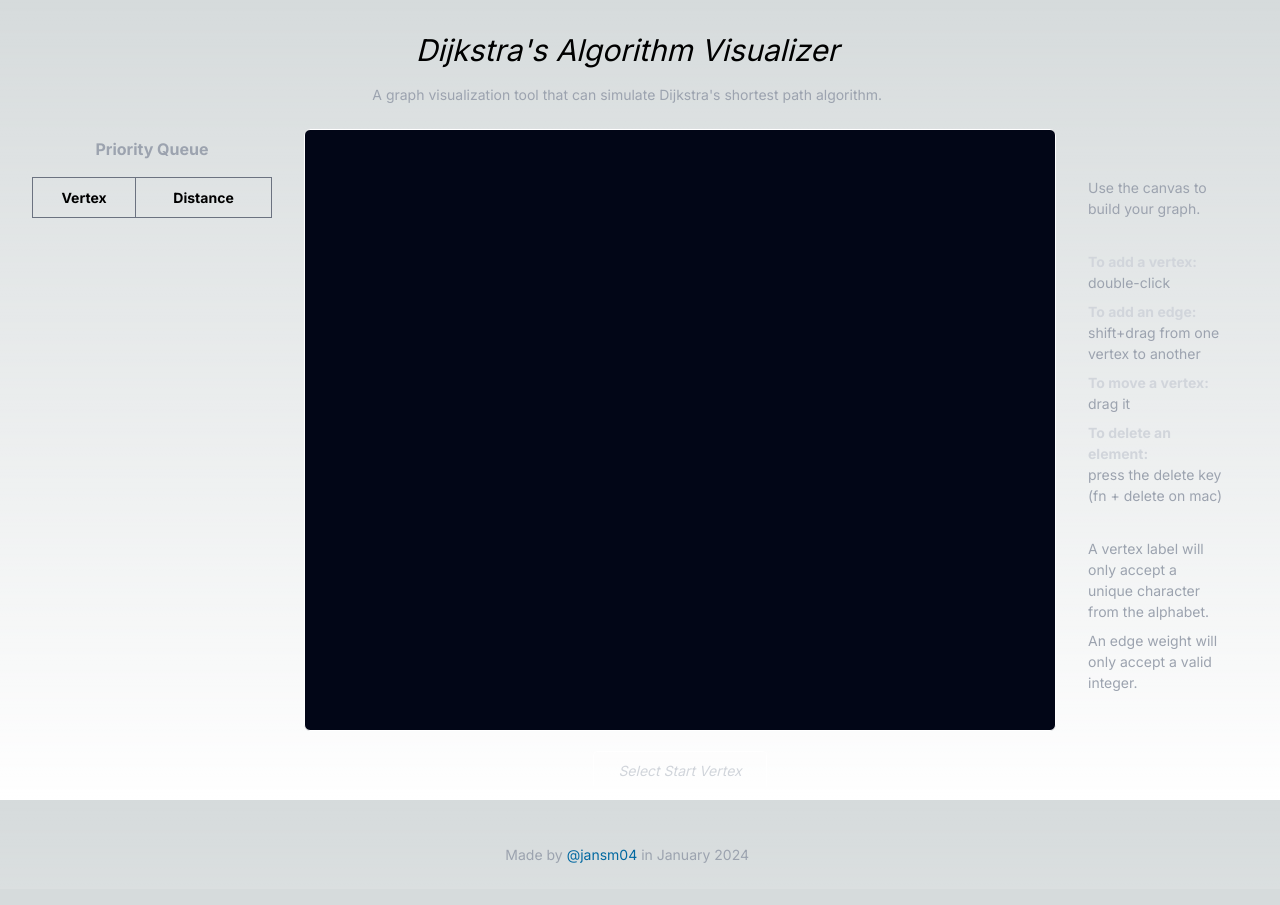
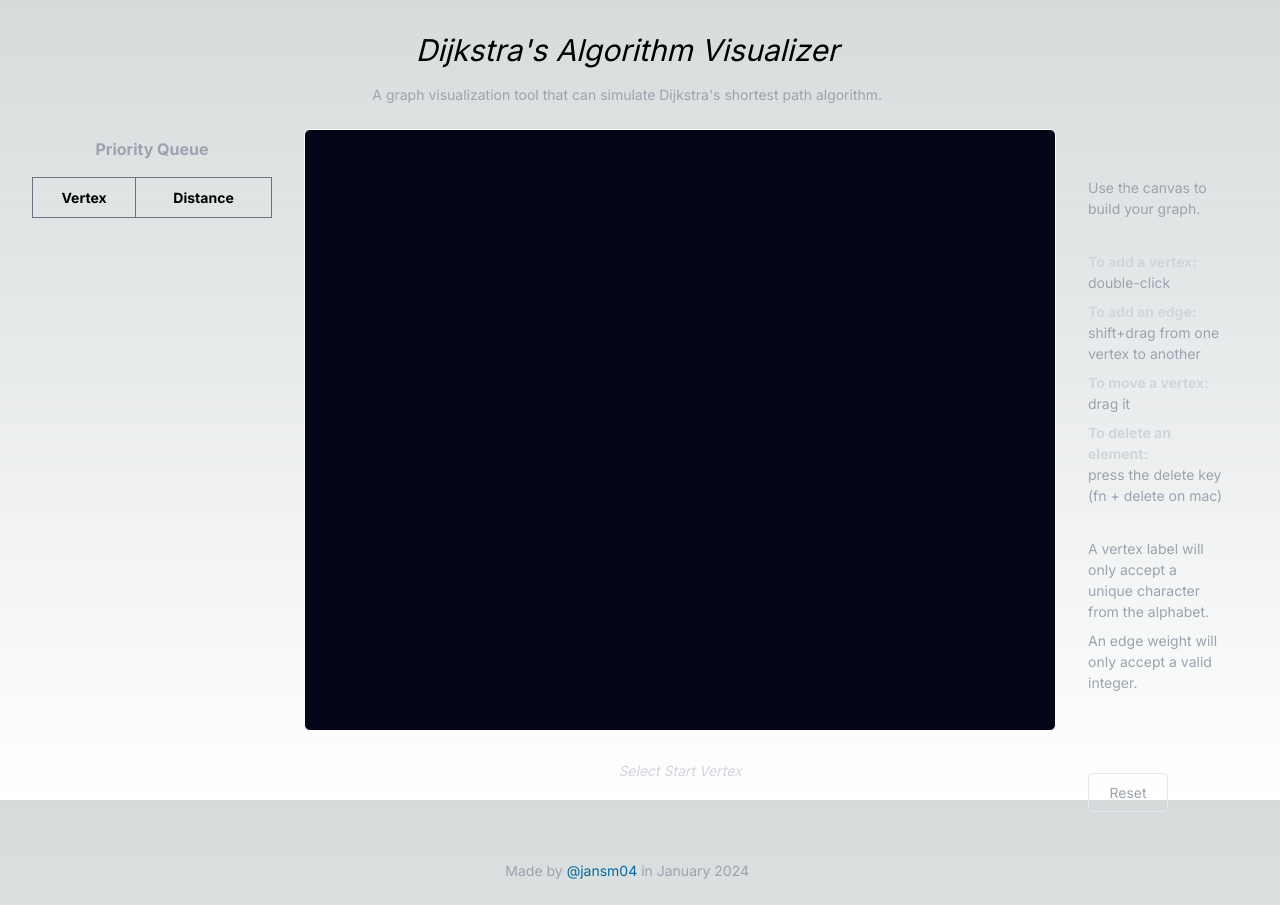
Before and after one commit to jansm04/dijkstra-visualizer, a Next.js app: page / in a window 1280 px wide. Built offline with nearby package versions, Linux system fonts and the light colour scheme.

Commit message:
created reset and edit buttons

```diff
--- a/src/app/canvas.tsx
+++ b/src/app/canvas.tsx
@@ -11,7 +11,9 @@ export const Canvas = () => {
         pqRef,
         selectModeRef,
         startPromptRef,
-        startVisRef
+        startVisRef,
+        resetRef,
+        editRef
     } = useDraw();
 
     return (
@@ -53,7 +55,7 @@ export const Canvas = () => {
                         </div>
                     </div>
                 </div>
-                <Instructions />
+                <Instructions resetRef={resetRef} editRef={editRef} />
             </div>
             <Footer />
         </div>
--- a/src/components/instructions.tsx
+++ b/src/components/instructions.tsx
@@ -1,5 +1,12 @@
+import { RefObject } from "react";
 
-const Instructions = () => {
+const Instructions = ({
+    resetRef,
+    editRef
+}: {
+    resetRef: RefObject<HTMLButtonElement>,
+    editRef: RefObject<HTMLButtonElement>
+}) => {
     return (
         <div className="mx-8 mt-12 text-gray-400 max-w-[240px] text-[14px]">
             <h1 className="mb-8">Use the canvas to build your graph.</h1>
@@ -22,8 +29,16 @@ const Instructions = () => {
             <div className="mb-2 mt-8">
                 <p>A vertex label will only accept a unique character from the alphabet.</p>
             </div>
-            <div className="mb-2">
+            <div className="mb-20">
                 <p>An edge weight will only accept a valid integer.</p>
+            </div>
+            <div className="grid">
+                <button ref={resetRef} className="py-2 px-4 w-[80px] float-left text-center border rounded">
+                    Reset
+                </button>
+                <button ref={editRef} className="mt-4 py-2 px-4 w-[80px] text-center border rounded" hidden={true}>
+                    Edit
+                </button>
             </div>
         </div>
     )
--- a/src/hooks/useDraw.ts
+++ b/src/hooks/useDraw.ts
@@ -12,6 +12,8 @@ export const useDraw = () => {
     const selectModeRef = useRef<HTMLButtonElement>(null);
     const startPromptRef = useRef<HTMLParagraphElement>(null);
     const startVisRef = useRef<HTMLButtonElement>(null);
+    const resetRef = useRef<HTMLButtonElement>(null);
+    const editRef = useRef<HTMLButtonElement>(null);
 
     var count = 0;
 
@@ -32,5 +34,5 @@ export const useDraw = () => {
         startVisRef.current?.addEventListener('click', startAlgorithm);
     }, [])
 
-    return { canvasRef, pqRef, selectModeRef, startPromptRef, startVisRef };
+    return { canvasRef, pqRef, selectModeRef, startPromptRef, startVisRef, resetRef, editRef };
 }
```
